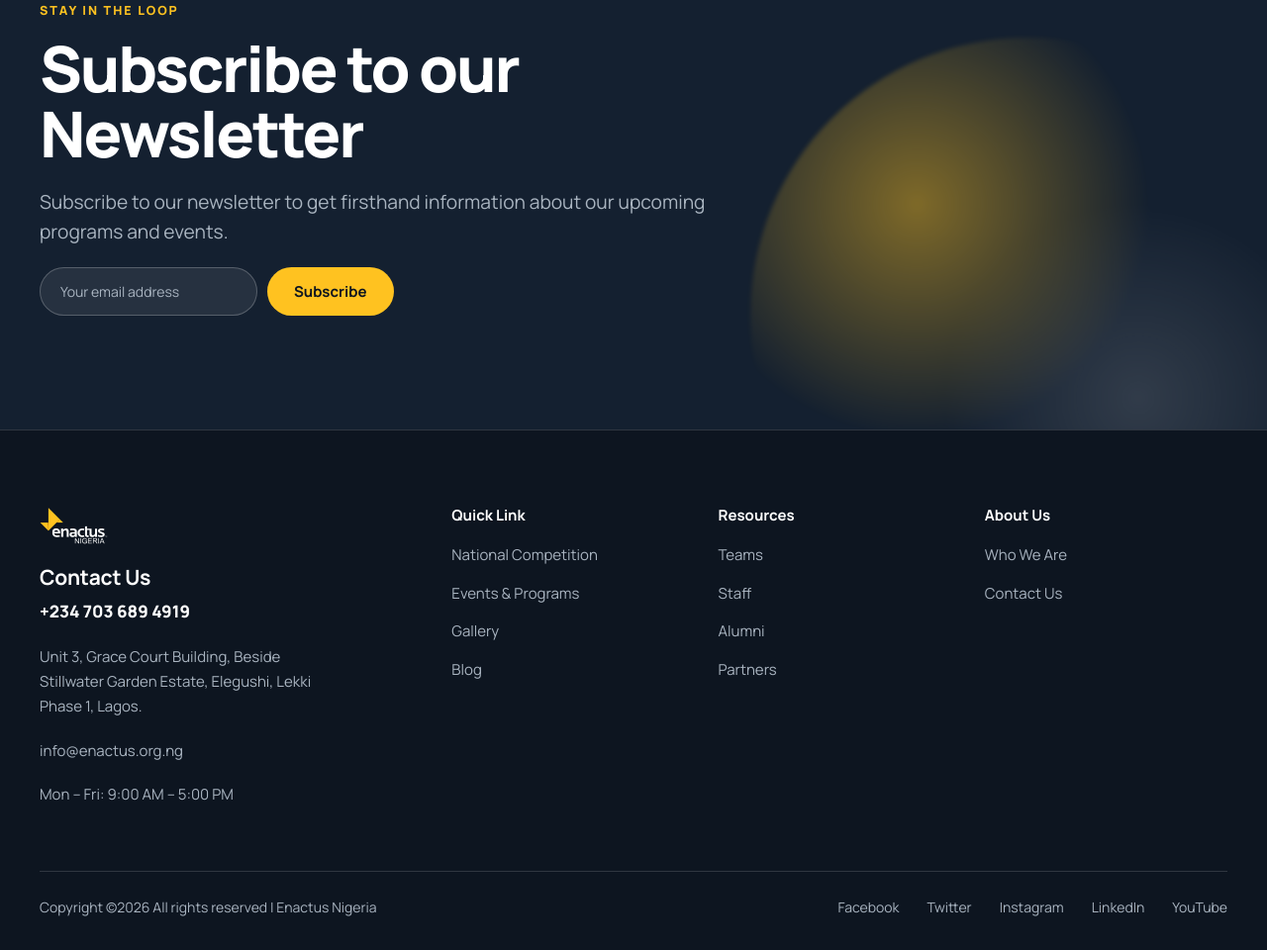
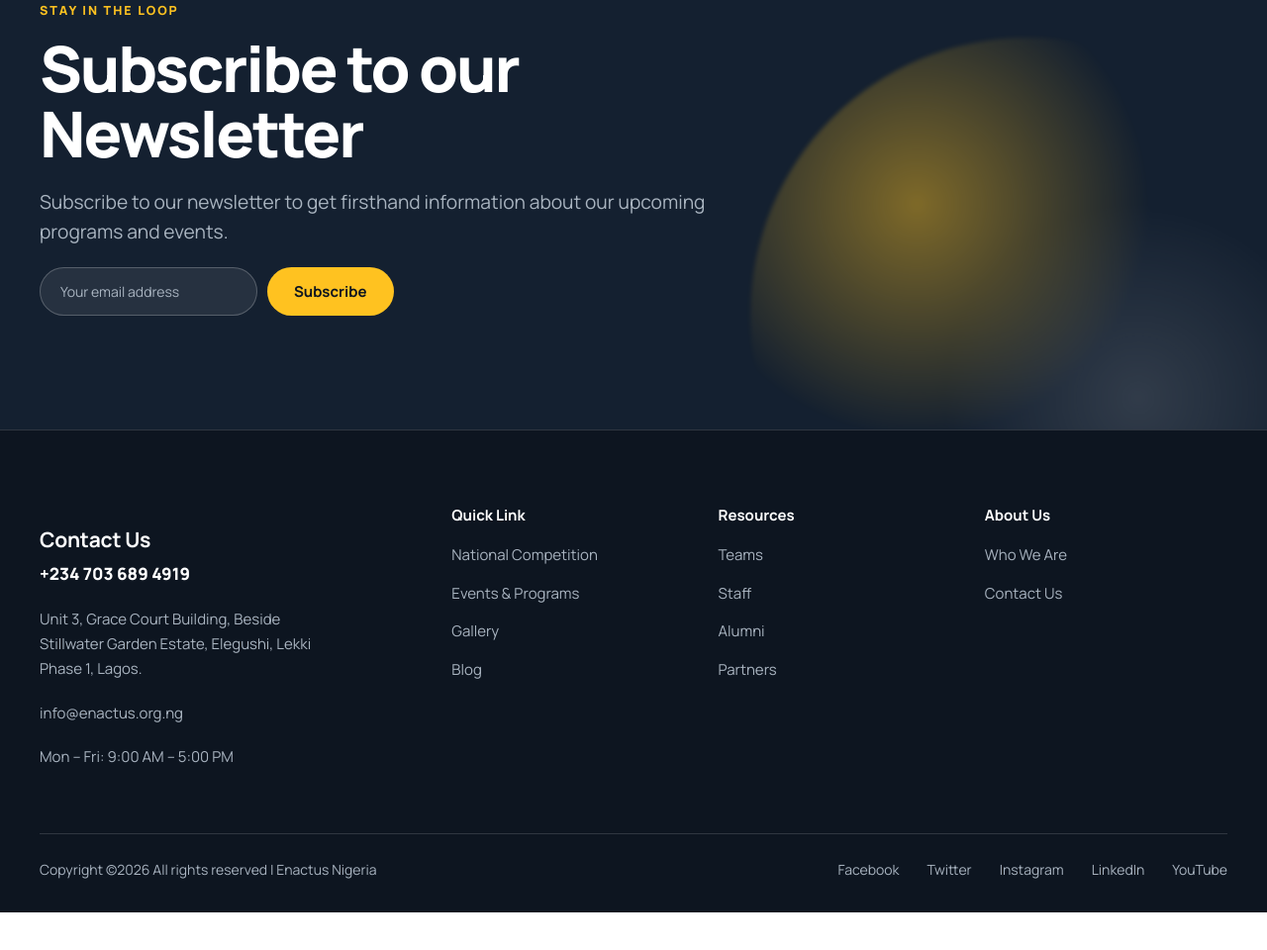
Before and after one commit to somboy015c/enactus1, a plain HTML site: page index.html in a window 1280 px wide. Shown: the part 3735-4695 px from the top of the page at 99% size. After the commit the page ends 4657 px from the top, so only its background shows below. Drawn offline with Linux system fonts and the light colour scheme.

Commit message:
Remove logo image from footer
Removed logo image from the footer section.

```diff
--- a/index.html
+++ b/index.html
@@ -332,7 +332,6 @@
   <div class="container">
     <div class="footer-top">
       <div class="footer-brand">
-        <img src="img/core-img/logo.png" alt="Enactus Nigeria">
         <h3 style="margin-top:20px;">Contact Us</h3>
         <p style="margin-top:8px;font-size:1.0625rem;font-weight:800;color:#fff;">+234 703 689 4919</p>
         <p>Unit 3, Grace Court Building, Beside Stillwater Garden Estate, Elegushi, Lekki Phase 1, Lagos.</p>
```
